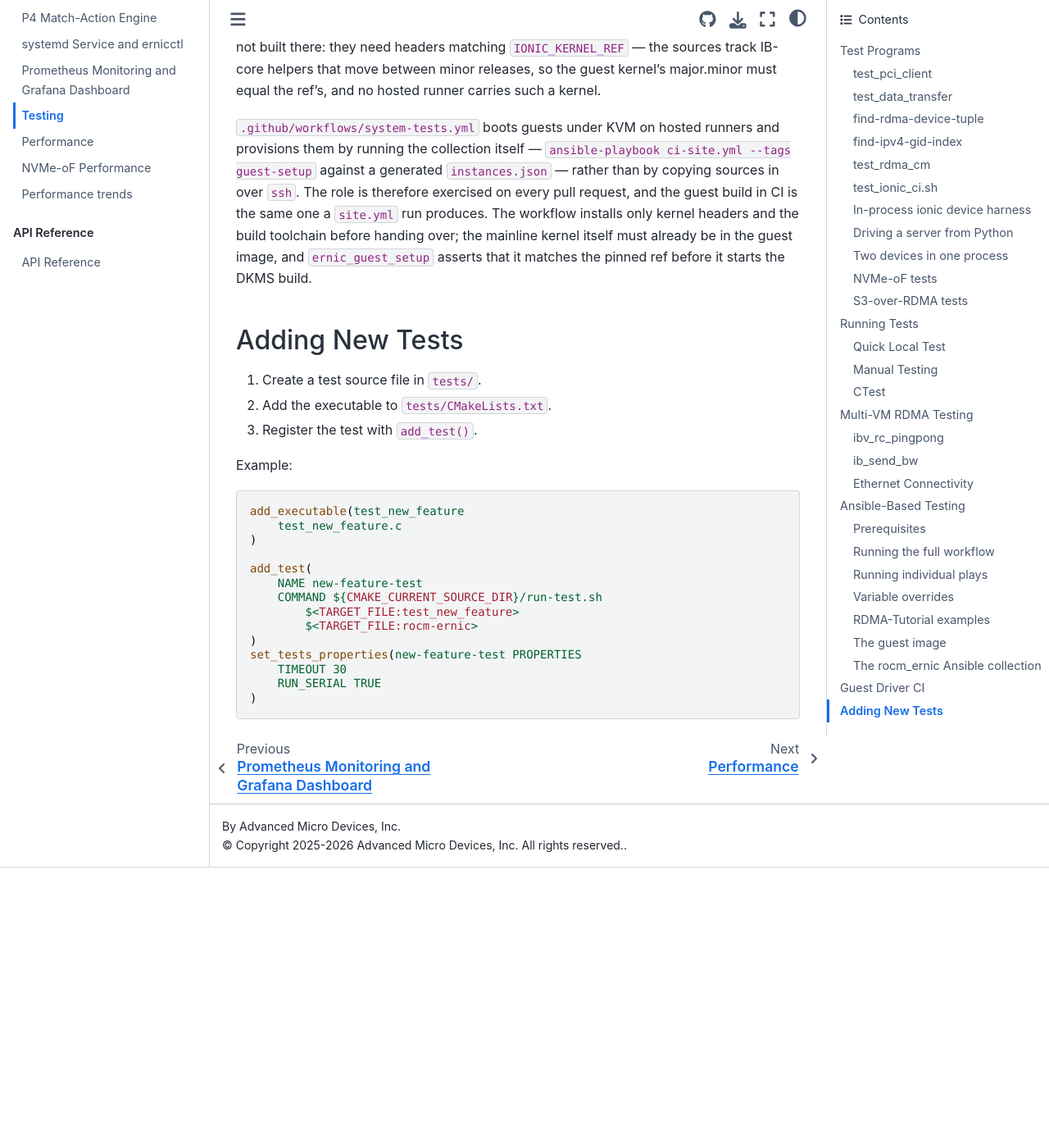
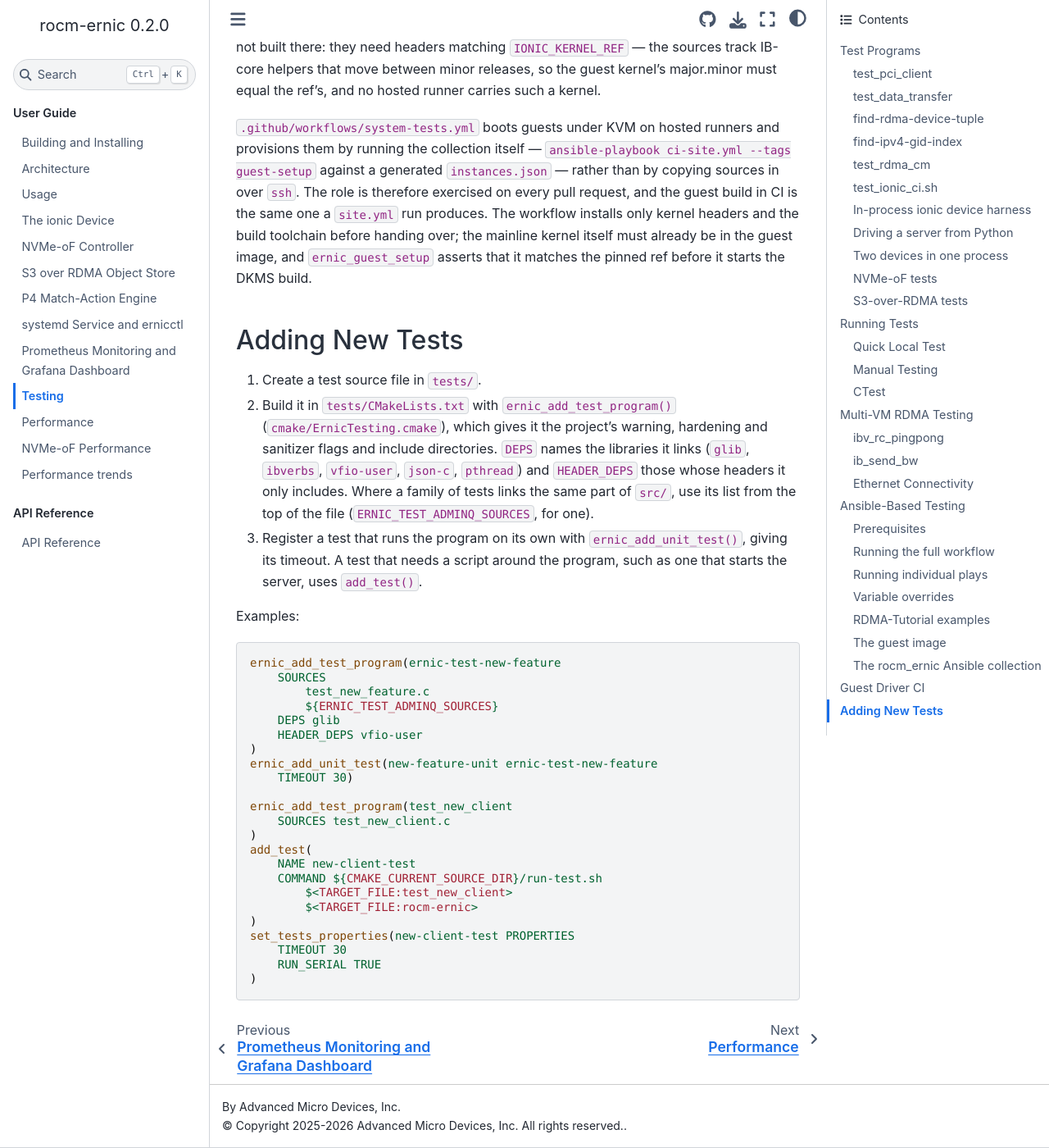
Before and after one commit to ROCm/rocm-ernic, a Sphinx documentation site: the page built from docs/testing.rst, in a window 1280 px wide and 1400 px high, scrolled down 15536 px. Shown: the whole window at 82% size. Built offline with Sphinx 7.4.7 and the Sphinx Book theme 1.1.4, drawn with Linux system fonts in a browser that asks for light colours; before the commit the page ends 16594 px from its top, so only the background shows below that.

Commit message:
tests: add helpers for test programs and name shared source lists (#483)
Test programs were built with add_executable() and a block of include,
link-directory and library calls, then passed to
ernic_set_compiler_flags() through ERNIC_TEST_TARGETS, a list kept by
hand. A program left out of the list built without the project's
warnings, hardening and sanitizers, and nothing caught it.

cmake/ErnicTesting.cmake adds two helpers:

- ernic_add_test_program(<name> SOURCES ... [DEPS ...] [HEADER_DEPS ...])
  builds the program with src/, src/qemu-compat/include/ and shared/ on
  its include path and calls ernic_set_compiler_flags(). DEPS names the
  libraries it links (glib, ibverbs, vfio-user, json-c, pthread) and
  HEADER_DEPS those whose headers it only includes, as a test that stubs
  libvfio-user does. Their headers are system includes.
- ernic_add_unit_test(<test> <program> TIMEOUT <s> [RUN_SERIAL]
  [ARGS ...]) registers a test that runs the program on its own.

Every test program in tests/ and tests/nix/ is built with the first.
The tests that run one directly are registered with the second;
server-lifecycle and the script-driven tests keep add_test().

The four source sets that several tests link (ionic Ethernet, the admin
queue, the data path, the P4 engine) are named lists at the top of
tests/CMakeLists.txt, beside ERNIC_TCP_TEST_SOURCES. The fuzz replay of
the stats harness uses the admin queue list.

The libraries each test links and its tests' commands and properties
are unchanged. Some test programs have include roots they didn't
before, and the guest test programs now take libibverbs' headers as
system headers, as the server does. GLib's extra compile flags
(-pthread) stay on the two harness programs that had them.

Also drop the never-set ERNIC_HARNESS_VENDORED_SOURCES and a redundant
EXCLUDE_FROM_ALL FALSE, and the remark in AGENTS.md that some CMake
code still uses CMAKE_SOURCE_DIR; none does.

Co-authored-by: Claude <noreply@anthropic.com>

```diff
--- a/docs/testing.rst
+++ b/docs/testing.rst
@@ -828,24 +828,44 @@ Adding New Tests
 ----------------
 
 1. Create a test source file in ``tests/``.
-2. Add the executable to ``tests/CMakeLists.txt``.
-3. Register the test with ``add_test()``.
+2. Build it in ``tests/CMakeLists.txt`` with
+   ``ernic_add_test_program()`` (``cmake/ErnicTesting.cmake``),
+   which gives it the project's warning, hardening and
+   sanitizer flags and include directories. ``DEPS`` names the
+   libraries it links (``glib``, ``ibverbs``, ``vfio-user``,
+   ``json-c``, ``pthread``) and ``HEADER_DEPS`` those whose
+   headers it only includes. Where a family of tests links the
+   same part of ``src/``, use its list from the top of the file
+   (``ERNIC_TEST_ADMINQ_SOURCES``, for one).
+3. Register a test that runs the program on its own with
+   ``ernic_add_unit_test()``, giving its timeout. A test that
+   needs a script around the program, such as one that starts
+   the server, uses ``add_test()``.
 
-Example:
+Examples:
 
 .. code-block:: cmake
 
-   add_executable(test_new_feature
-       test_new_feature.c
+   ernic_add_test_program(ernic-test-new-feature
+       SOURCES
+           test_new_feature.c
+           ${ERNIC_TEST_ADMINQ_SOURCES}
+       DEPS glib
+       HEADER_DEPS vfio-user
    )
+   ernic_add_unit_test(new-feature-unit ernic-test-new-feature
+       TIMEOUT 30)
 
+   ernic_add_test_program(test_new_client
+       SOURCES test_new_client.c
+   )
    add_test(
-       NAME new-feature-test
+       NAME new-client-test
        COMMAND ${CMAKE_CURRENT_SOURCE_DIR}/run-test.sh
-           $<TARGET_FILE:test_new_feature>
+           $<TARGET_FILE:test_new_client>
            $<TARGET_FILE:rocm-ernic>
    )
-   set_tests_properties(new-feature-test PROPERTIES
+   set_tests_properties(new-client-test PROPERTIES
        TIMEOUT 30
        RUN_SERIAL TRUE
    )
```
Also changed, not shown: AGENTS.md (+10 -6 lines), CHANGELOG.md (+9 -0 lines), 4 other files.
